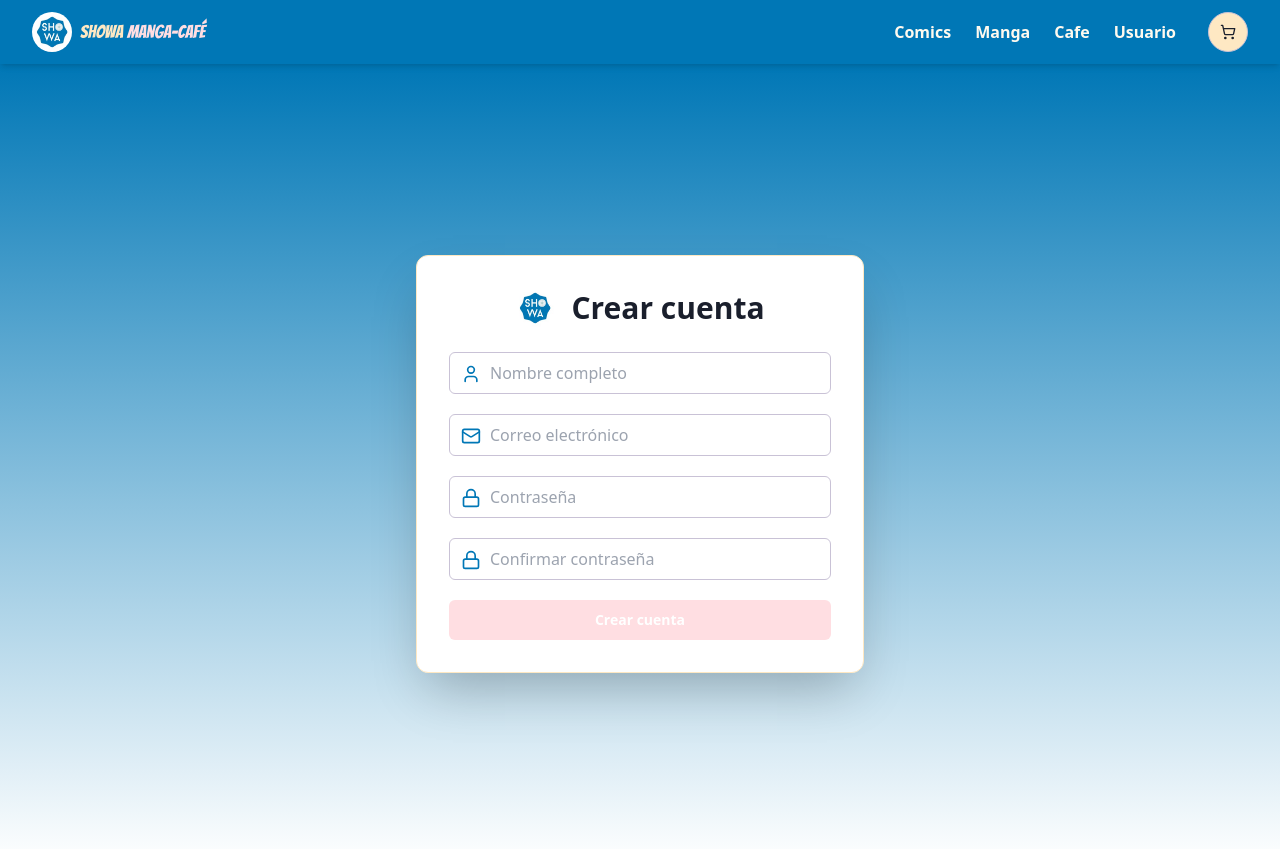
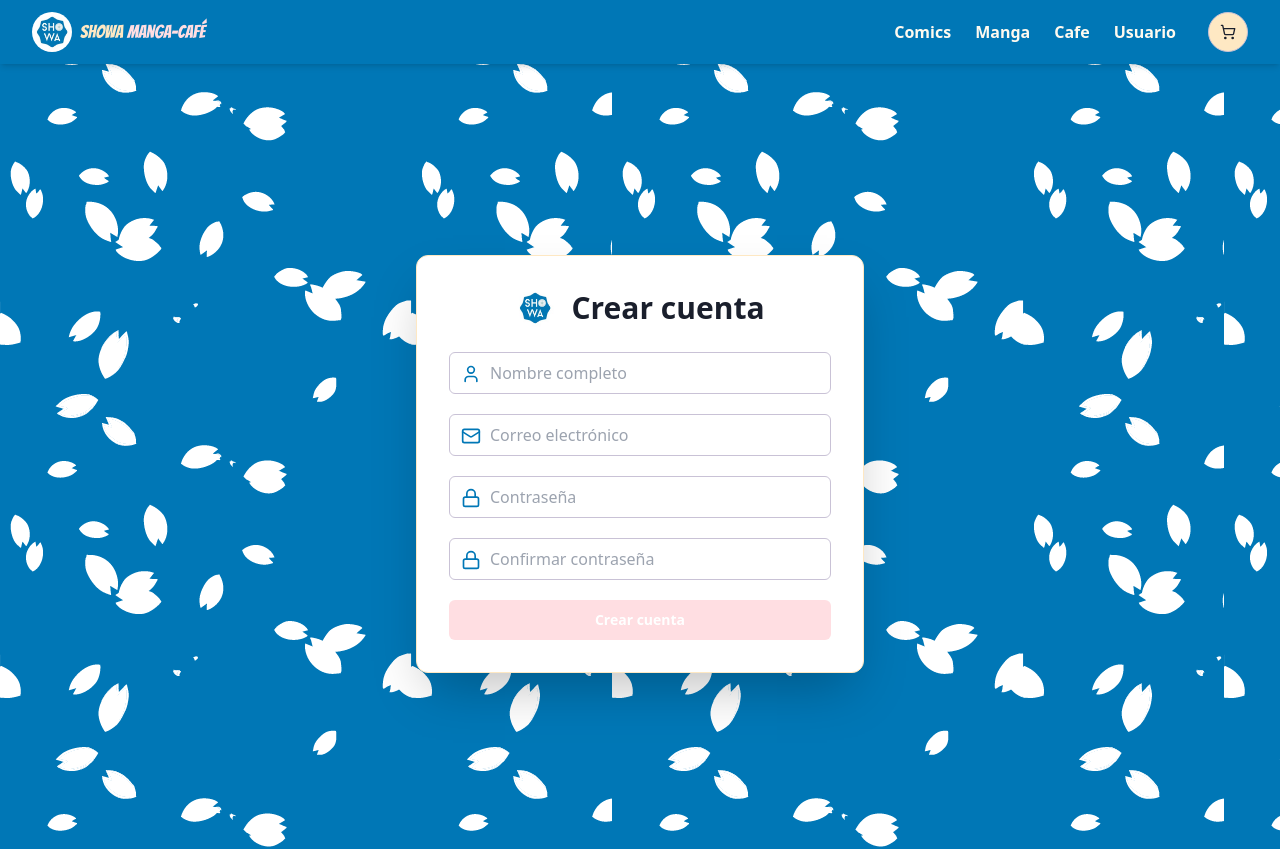
Before and after one commit to Daltex-616/KaKaoManga, a React (Vite) app: page /crear-cuenta in a window 1280 px wide. Shown: the top 849 px of the page. Built offline with nearby package versions, Linux system fonts and the light colour scheme.

Commit message:
se modifico los bg de crear usuario e ingresar

```diff
--- a/src/components/layout/Navbar.tsx
+++ b/src/components/layout/Navbar.tsx
@@ -173,7 +173,7 @@ const Navbar = () => {
       {!isMobile && (
         <div className={`fixed bottom-0 left-0 w-full py-2 px-4 flex justify-end space-x-4 transition-opacity duration-300 z-[9999] ${showAuthButtons ? 'opacity-100' : 'opacity-0'}`}>
           <Link to="/crear-cuenta">
-            <Button variant="secondary" className="bg-kakao-lightBlue text-white hover:bg-kakao-darkBlue">
+            <Button variant="secondary" className="bg-kakao-lightBlue text-white hover:bg-kakao-darkBlue border border-black">
               Crear cuenta
             </Button>
           </Link>
--- a/src/pages/CrearCuenta.tsx
+++ b/src/pages/CrearCuenta.tsx
@@ -45,7 +45,8 @@ const CrearCuenta = () => {
   return (
     <>
       <Navbar />
-      <div className="min-h-screen bg-gradient-to-b from-kakao-lightBlue to-white flex items-center justify-center px-4 py-10">
+      <div className=" bg-kakao-lightBlue">
+        <div className="min-h-screen  bg-[url('/showa_bg2.png')] flex items-center justify-center px-4 py-10">
           <div className="w-full max-w-md bg-white rounded-xl shadow-2xl border border-kakao-gold p-8 relative">
             <div className="flex items-center justify-center gap-4 mb-6">
               <img
@@ -143,6 +144,7 @@ const CrearCuenta = () => {
             </form>
           </div>
         </div>
+      </div>
       <Footer />
     </>
   );
--- a/src/pages/Ingresar.tsx
+++ b/src/pages/Ingresar.tsx
@@ -35,7 +35,7 @@ const Ingresar = () => {
   return (
     <>
       <Navbar />
-      <div className="min-h-screen bg-gradient-to-b from-kakao-lightBlue to-white flex items-center justify-center px-4 py-10">
+      <div className="min-h-screen bg-[url('/showa_bg.png')] gb-cover flex items-center justify-center px-4 py-10">
         <div className="w-full max-w-md bg-white rounded-xl shadow-2xl border border-black p-8 relative">
           <h2 className="text-3xl font-bold text-kakao-darkBlue text-center mb-3">
             Ingresar
```
Also changed, not shown: public/showa_bg.png (added), public/showa_bg2.png (added). Lines whose indentation alone changed are shown as unchanged.
